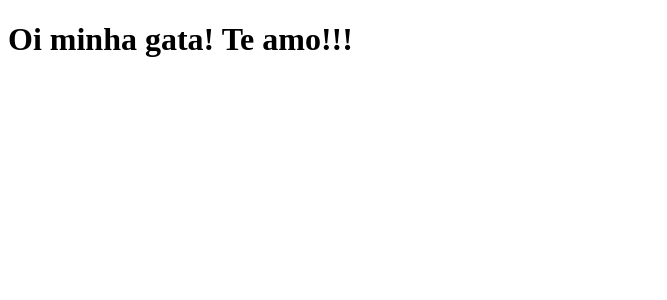
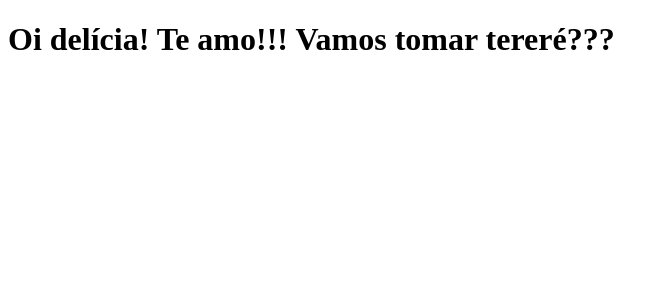
Before and after one commit to Aguirres01/estudo-cursodev, a Next.js app: page / in a window 1280 px wide. Shown: the top 300 px of the page, without its empty margins (0-667 px from the left). Built offline with nearby package versions, Linux system fonts and the light colour scheme.

Commit message:
modifica a frase

```diff
--- a/pages/index.js
+++ b/pages/index.js
@@ -1,6 +1,6 @@
 function Home (){
 
-    return <h1> Oi minha gata! Te amo!!!</h1>
+    return <h1> Oi delícia! Te amo!!! Vamos tomar tereré???</h1>
 
 }
 
```
